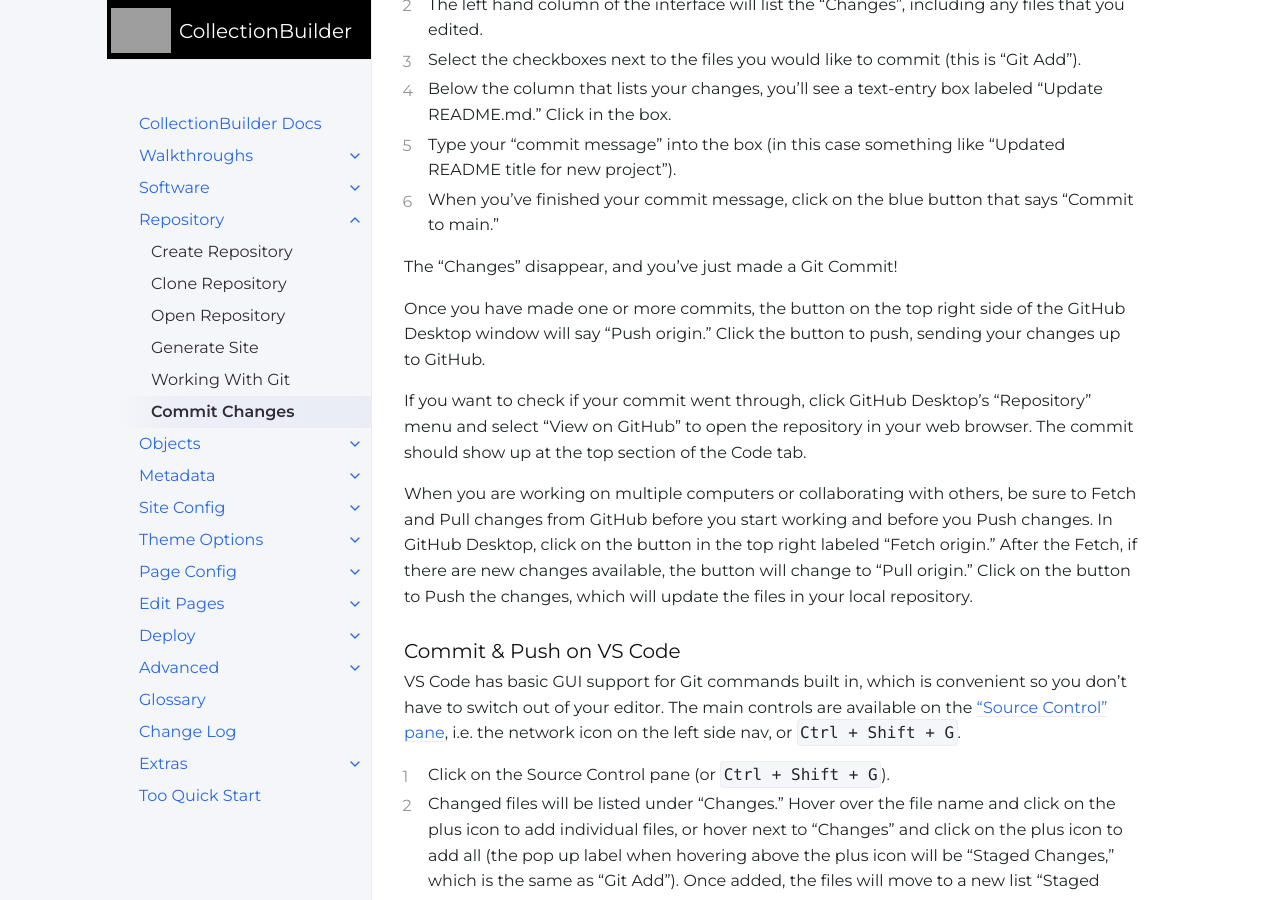
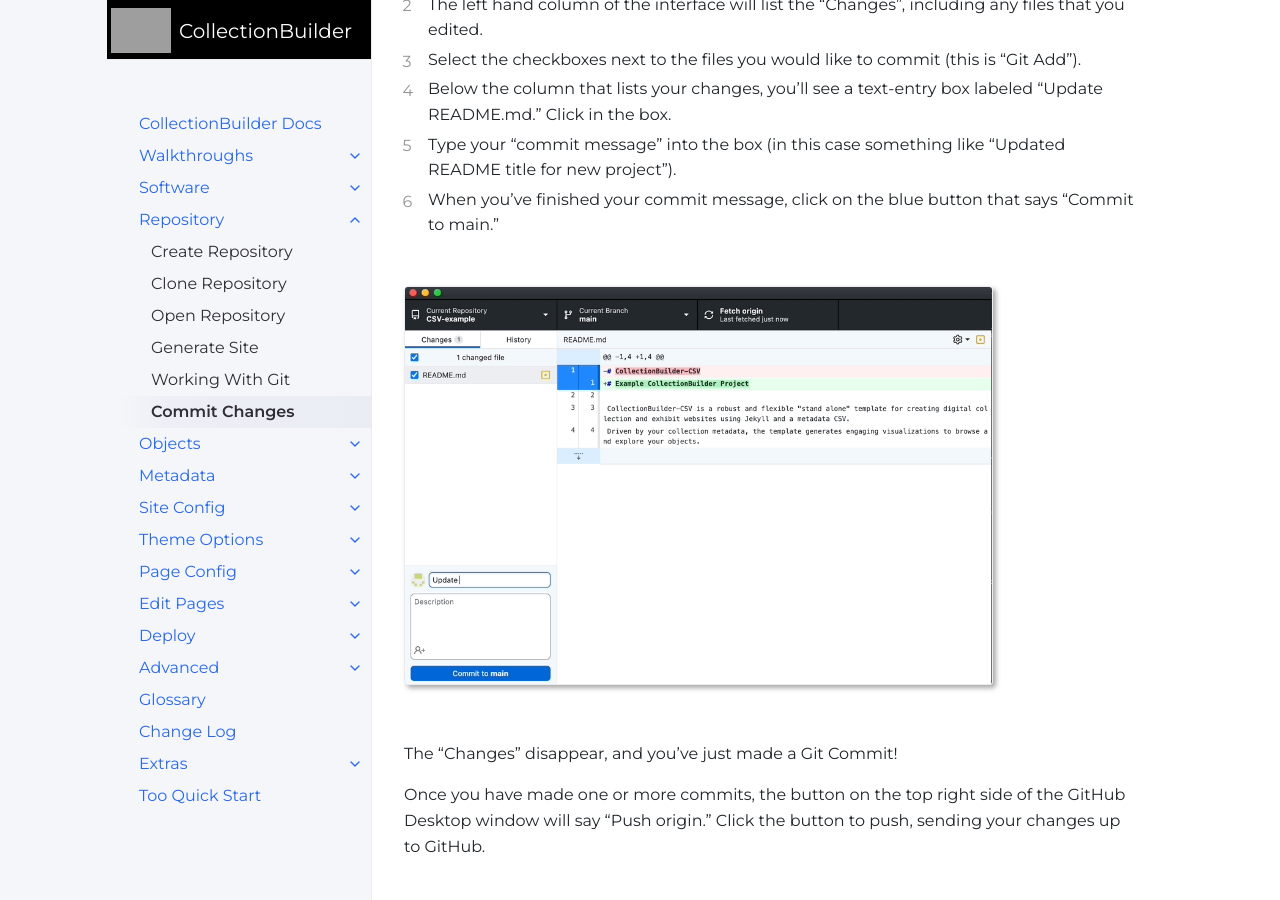
Before and after one commit to CollectionBuilder/cb-docs, a Jekyll site: the page built from docs/repository/commit.md, in a window 1280 px wide and 900 px high, scrolled down 1223 px. Built offline with Jekyll 4.4.1, drawn with Linux system fonts in a browser that asks for light colours; comment, search, counter and statistics services are not loaded.

Commit message:
Include moving gifs for gh desktop

```diff
--- a/docs/repository/commit.md
+++ b/docs/repository/commit.md
@@ -53,10 +53,14 @@ We can commit and push via GitHub Desktop, VS Code Source Control pane, or Git o
 5. Type your "commit message" into the box (in this case something like "Updated README title for new project").
 6. When you've finished your commit message, click on the blue button that says "Commit to main."
 
+{% include feature/image.html img="commit-gh-desktop.gif" alt="GitHub Desktop user entering a commit message and clicking on the Commit to main button" border=true width="80%" %}
+
 The "Changes" disappear, and you've just made a Git Commit!
 
 Once you have made one or more commits, the button on the top right side of the GitHub Desktop window will say "Push origin."
 Click the button to push, sending your changes up to GitHub.
+
+{% include feature/image.html img="push-origin-gh-desktop.gif" alt="GitHub Desktop user clicking on the push origin option" border=true width="80%" %}
 
 If you want to check if your commit went through, click GitHub Desktop's "Repository" menu and select "View on GitHub" to open the repository in your web browser. The commit should show up at the top section of the Code tab.
 
```
